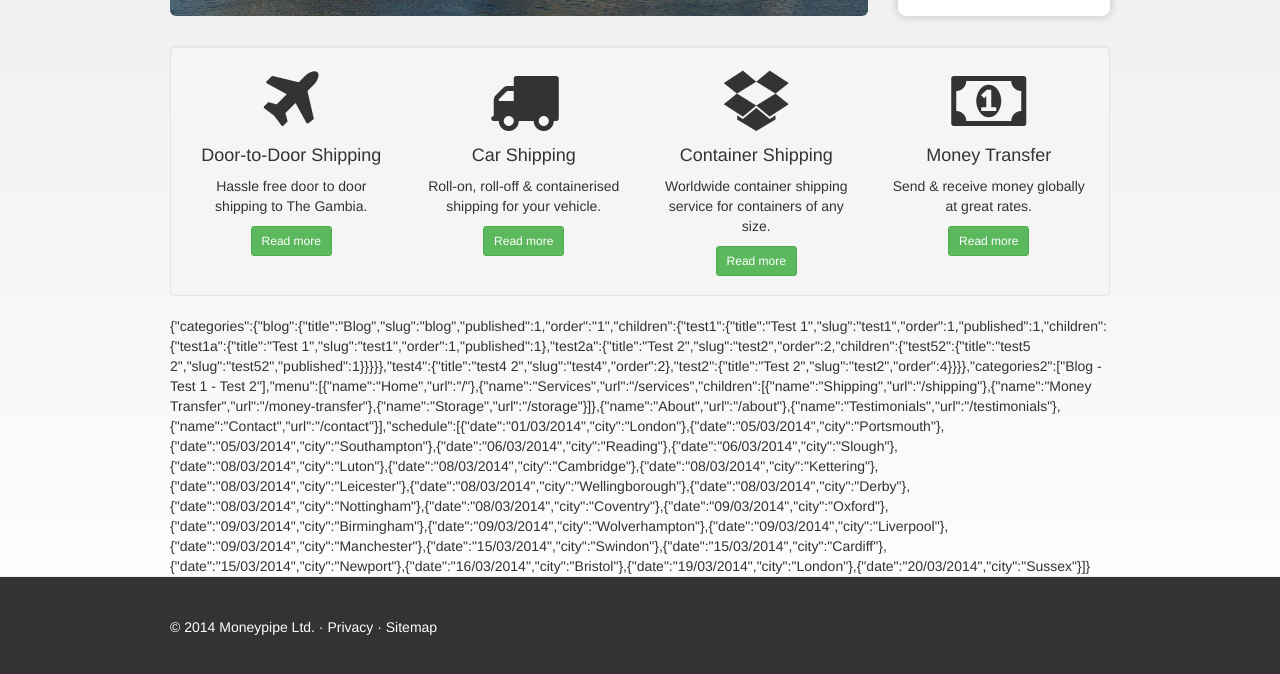
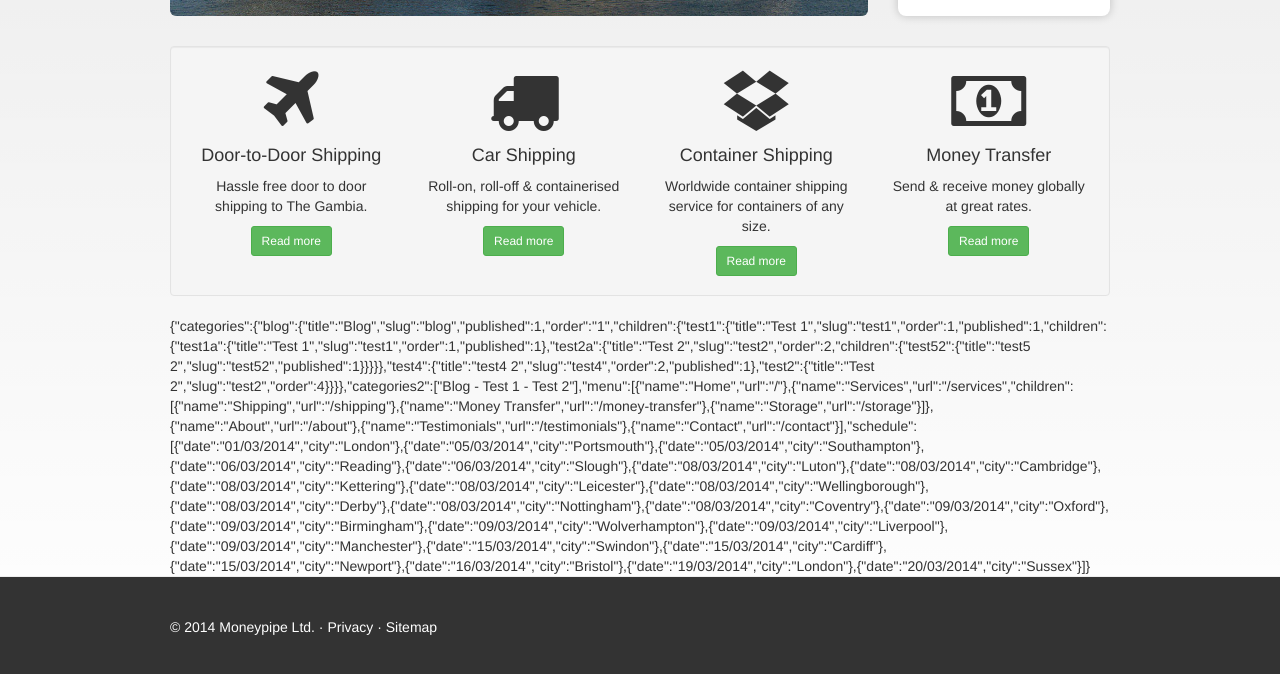
Before and after one commit to abeta/moneypipe, a Jekyll site: the page built from index.html, in a window 1280 px wide, cut to the strip 485-1162 px from the top of the page. Shown: the top 674 px of the strip. Built offline with Jekyll 4.4.1, drawn with Linux system fonts in a browser that asks for light colours; nearby versions of some CDN libraries.

Commit message:
Published

```diff
--- a/_data/categories.yml
+++ b/_data/categories.yml
@@ -28,6 +28,7 @@ blog:
             title: 'test4 2'
             slug: test4
             order: 2
+            published: 1
         test2:
             title: 'Test 2'
             slug: test2
```
